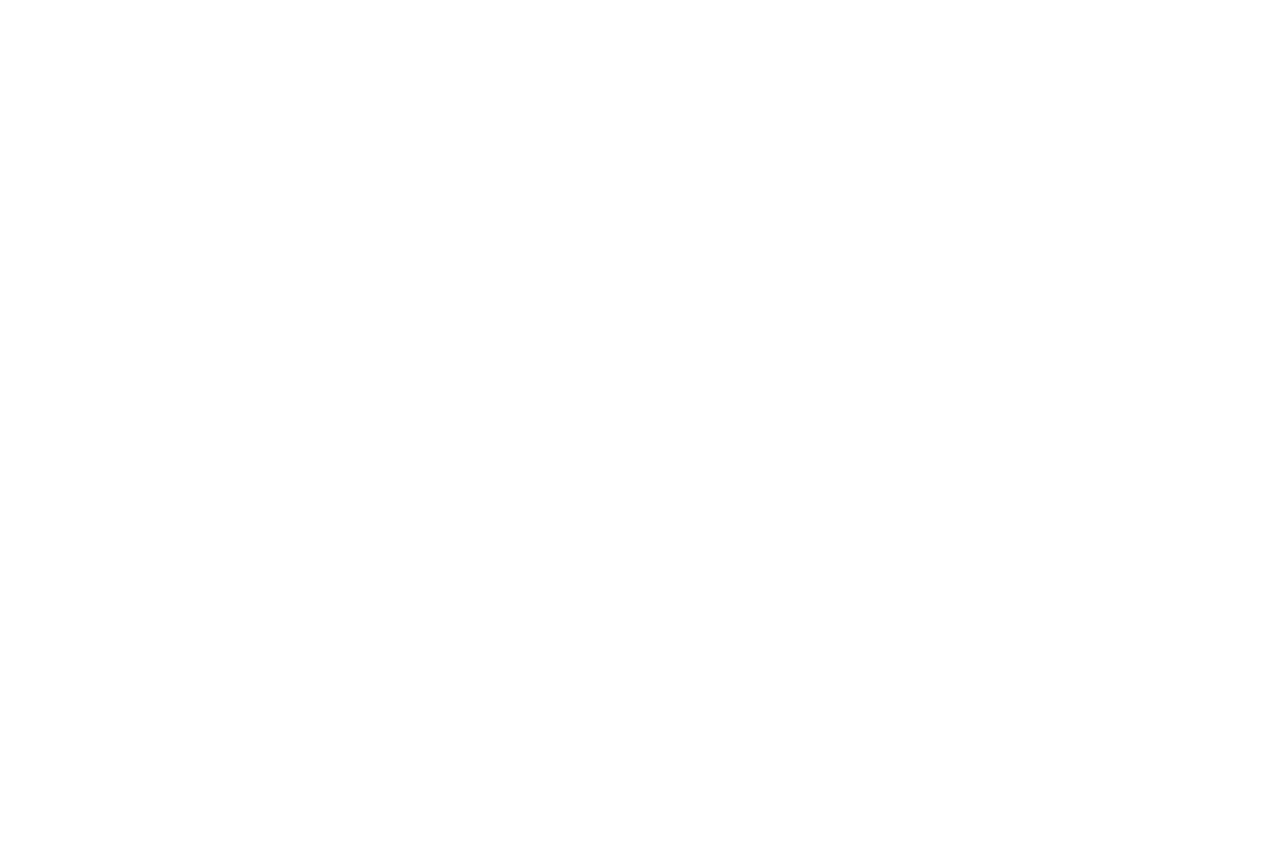
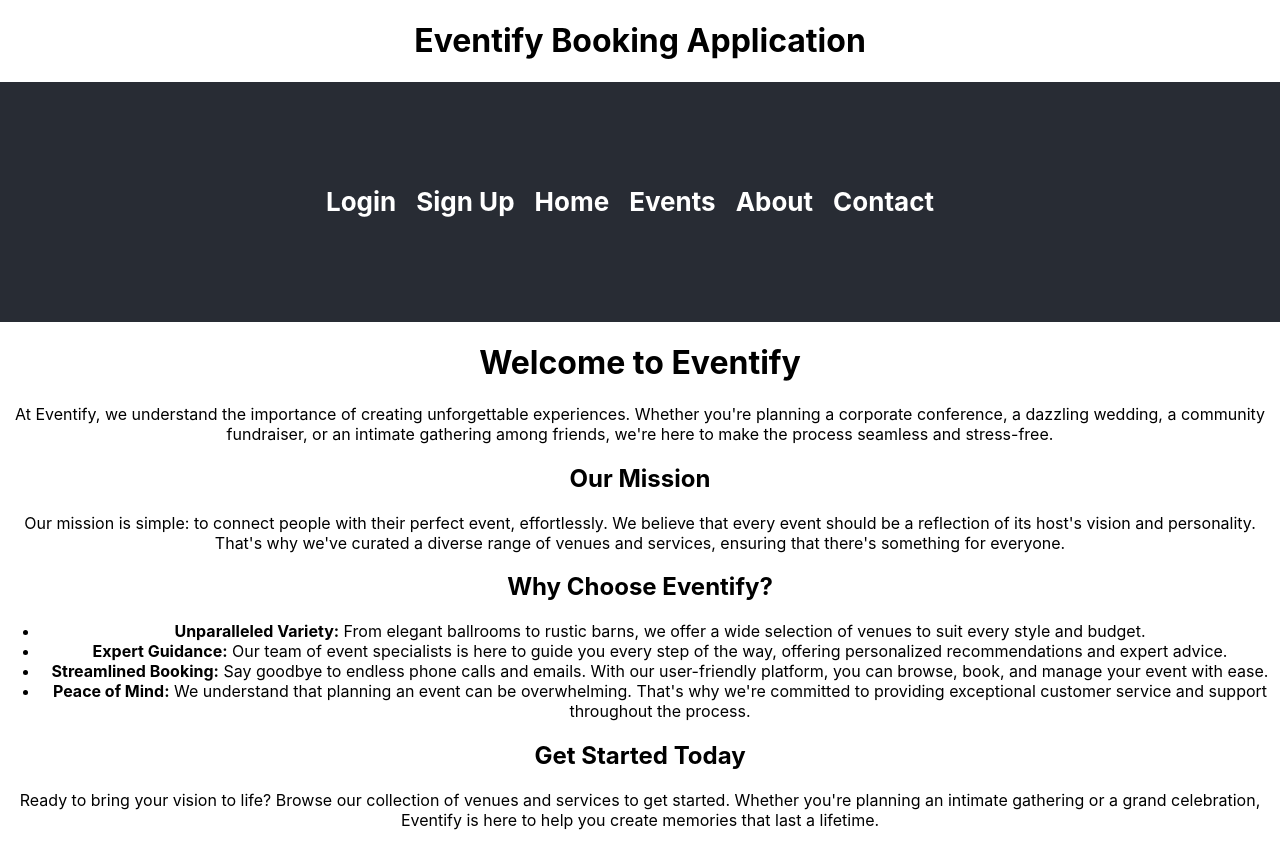
Before and after one commit to MohamedYProg/EventCloud, a React (Create React App) app in the folder Frontend/: page /about in a window 1280 px wide. Before the commit this address had no page. Before the commit the page ends 800 px from the top, so only its background shows below. Built offline with nearby package versions, Linux system fonts and the light colour scheme.

Commit message:
contact us and about us done

```diff
--- /dev/null
+++ b/Frontend/src/AboutPage.jsx
@@ -0,0 +1,47 @@
+import React from 'react';
+import { Link } from 'react-router-dom';
+
+function AboutPage() {
+    return (
+        <div className="EventsPage">
+            <header className="App-header">
+                <nav className="Menu-bar">
+                    <ul>
+                        <li><Link to="/login">Login</Link></li>
+                        <li><Link to="/signup">Sign Up</Link></li>
+                        <li><Link to="/">Home</Link></li>
+                        <li><Link to="/events">Events</Link></li>
+                        <li><Link to="/about">About</Link></li>
+                        <li><Link to="/contact">Contact</Link></li>
+                    </ul>
+                </nav>
+            </header>
+            <div className="about-page">
+                <h1>Welcome to Eventify</h1>
+                <p>
+                    At Eventify, we understand the importance of creating unforgettable experiences. Whether you're planning a corporate conference, a dazzling wedding, a community fundraiser, or an intimate gathering among friends, we're here to make the process seamless and stress-free.
+                </p>
+
+                <h2>Our Mission</h2>
+                <p>
+                    Our mission is simple: to connect people with their perfect event, effortlessly. We believe that every event should be a reflection of its host's vision and personality. That's why we've curated a diverse range of venues and services, ensuring that there's something for everyone.
+                </p>
+
+                <h2>Why Choose Eventify?</h2>
+                <ul>
+                    <li><strong>Unparalleled Variety:</strong> From elegant ballrooms to rustic barns, we offer a wide selection of venues to suit every style and budget.</li>
+                    <li><strong>Expert Guidance:</strong> Our team of event specialists is here to guide you every step of the way, offering personalized recommendations and expert advice.</li>
+                    <li><strong>Streamlined Booking:</strong> Say goodbye to endless phone calls and emails. With our user-friendly platform, you can browse, book, and manage your event with ease.</li>
+                    <li><strong>Peace of Mind:</strong> We understand that planning an event can be overwhelming. That's why we're committed to providing exceptional customer service and support throughout the process.</li>
+                </ul>
+
+                <h2>Get Started Today</h2>
+                <p>
+                    Ready to bring your vision to life? Browse our collection of venues and services to get started. Whether you're planning an intimate gathering or a grand celebration, Eventify is here to help you create memories that last a lifetime.
+                </p>
+            </div>
+        </div>
+    );
+}
+
+export default AboutPage;
--- a/Frontend/src/App.jsx
+++ b/Frontend/src/App.jsx
@@ -5,13 +5,15 @@ import HomePage from './HomePage';
 import EventsPage from './EventsPage';
 import Login from './Login';
 import Signup from './Signup';
+import AboutPage from './AboutPage';
+import ContactUsPage from './ContactUsPage';
 
 // Layout component
 const Layout = ({ children }) => {
   return (
     <div className="App">
       <header>
-        <h1 className="App-title">Event Booking Application</h1>
+        <h1 className="App-title">Eventify Booking Application</h1>
       </header>
       <main>{children}</main>
     </div>
@@ -21,26 +23,20 @@ const Layout = ({ children }) => {
 function App() {
   return (
     <Router>
-      <Routes>
-        <Route
-          path="/"
-          element={
-            <Layout>
-              <HomePage />
-            </Layout>
-          }
-        />
-        <Route
-          path="/events"
-          element={
-            <Layout>
-              <EventsPage />
-            </Layout>
-          }
-        />
-      </Routes>
+      <div className="App">
+        <Routes>
+          <Route path="/" element={<HomePage />} />
+          <Route path="/events" element={<EventsPage />} />
+          <Route path="/login" element={<Login />} />
+          <Route path="/signup" element={<Signup />} />
+          <Route path="/events" element={<Layout><EventsPage /></Layout>} />
+          <Route path="/about" element={<Layout><AboutPage /></Layout>} />
+          <Route path="/contact" element={<Layout><ContactUsPage /></Layout>} />
+        </Routes>
+      </div>
     </Router>
   );
+
 }
 
 export default App;
--- /dev/null
+++ b/Frontend/src/ContactUsPage.jsx
@@ -0,0 +1,59 @@
+import React from 'react';
+import { Link } from 'react-router-dom';
+
+function ContactUsPage() {
+    return (
+        <div className="EventsPage">
+            <header className="App-header">
+                <nav className="Menu-bar">
+                    <ul>
+                        <li><Link to="/login">Login</Link></li>
+                        <li><Link to="/signup">Sign Up</Link></li>
+                        <li><Link to="/">Home</Link></li>
+                        <li><Link to="/events">Events</Link></li>
+                        <li><Link to="/about">About</Link></li>
+                        <li><Link to="/contact">Contact</Link></li>
+                    </ul>
+                </nav>
+            </header>
+            <div className="contact-us-page">
+                <h1>Contact Us</h1>
+                <p>Have questions or need assistance? We're here to help!</p>
+
+                <div className="contact-info">
+                    <h2>Get in Touch</h2>
+                    <p>If you have any inquiries or need support, feel free to reach out to us:</p>
+                    <ul>
+                        <li><strong>Email:</strong> info@eventify.com</li>
+                        <li><strong>Phone:</strong> +1 (555) 123-4567</li>
+                    </ul>
+                </div>
+
+                <div className="business-hours">
+                    <h2>Business Hours</h2>
+                    <p>Our team is available to assist you during the following hours:</p>
+                    <p><strong>Monday - Friday:</strong> 9:00am - 6:00pm (EST)</p>
+                    <p><strong>Saturday - Sunday:</strong> Closed</p>
+                </div>
+
+                <div className="location">
+                    <h2>Visit Us</h2>
+                    <p>If you prefer to speak with us in person, you can find us at:</p>
+                    <p>123 Main Street, Cityville, State, Zip</p>
+                </div>
+
+                <div className="social-media">
+                    <h2>Connect With Us</h2>
+                    <p>Stay updated on the latest events and news by following us on social media:</p>
+                    <ul>
+                        <li><a href="https://www.facebook.com/eventify" target="_blank" rel="noopener noreferrer">Facebook</a></li>
+                        <li><a href="https://twitter.com/eventify" target="_blank" rel="noopener noreferrer">Twitter</a></li>
+                        <li><a href="https://www.instagram.com/eventify/" target="_blank" rel="noopener noreferrer">Instagram</a></li>
+                    </ul>
+                </div>
+            </div>
+        </div>
+    );
+}
+
+export default ContactUsPage;
--- a/Frontend/src/EventsPage.jsx
+++ b/Frontend/src/EventsPage.jsx
@@ -33,11 +33,12 @@ function EventsPage() {
             <header className="App-header">
                 <nav className="Menu-bar">
                     <ul>
+                        <li><Link to="/login">Login</Link></li>
+                        <li><Link to="/signup">Sign Up</Link></li>
                         <li><Link to="/">Home</Link></li>
+                        <li><Link to="/events">Events</Link></li>
                         <li><Link to="/about">About</Link></li>
                         <li><Link to="/contact">Contact</Link></li>
-                        <li><Link to="/login">Login</Link></li>
-                        <li><Link to="/signup">Sign Up</Link></li>
                     </ul>
                 </nav>
             </header>
--- a/Frontend/src/HomePage.jsx
+++ b/Frontend/src/HomePage.jsx
@@ -3,22 +3,21 @@ import { Link } from 'react-router-dom';
 
 function HomePage() {
     return (
-        <div className="HomePage">
+        <div className="EventsPage">
             <header className="App-header">
                 <nav className="Menu-bar">
                     <ul>
+                        <li><Link to="/login">Login</Link></li>
+                        <li><Link to="/signup">Sign Up</Link></li>
                         <li><Link to="/">Home</Link></li>
                         <li><Link to="/events">Events</Link></li>
                         <li><Link to="/about">About</Link></li>
                         <li><Link to="/contact">Contact</Link></li>
-                        <li><Link to="/login">Login</Link></li>
-                        <li><Link to="/signup">Sign Up</Link></li>
                     </ul>
                 </nav>
             </header>
             <div className="Content">
                 <h1>Welcome to the Home Page!</h1>
-                <p>This is your home page content.</p>
             </div>
         </div>
     );
--- a/Frontend/src/Login.jsx
+++ b/Frontend/src/Login.jsx
@@ -49,11 +49,12 @@ function Login() {
       <header className="App-header">
         <nav className="Menu-bar">
           <ul>
+            <li><Link to="/login">Login</Link></li>
+            <li><Link to="/signup">Sign Up</Link></li>
             <li><Link to="/">Home</Link></li>
             <li><Link to="/events">Events</Link></li>
             <li><Link to="/about">About</Link></li>
             <li><Link to="/contact">Contact</Link></li>
-            <li><Link to="/signup">Sign Up</Link></li>
           </ul>
         </nav>
       </header>
--- a/Frontend/src/Signup.jsx
+++ b/Frontend/src/Signup.jsx
@@ -48,11 +48,12 @@ function Signup() {
       <header className="App-header">
         <nav className="Menu-bar">
           <ul>
+            <li><Link to="/login">Login</Link></li>
+            <li><Link to="/signup">Sign Up</Link></li>
             <li><Link to="/">Home</Link></li>
             <li><Link to="/events">Events</Link></li>
             <li><Link to="/about">About</Link></li>
             <li><Link to="/contact">Contact</Link></li>
-            <li><Link to="/login">Login</Link></li>
           </ul>
         </nav>
       </header>
```
Also changed, not shown: 1 other file (tests, documents, lock files or other folders).
